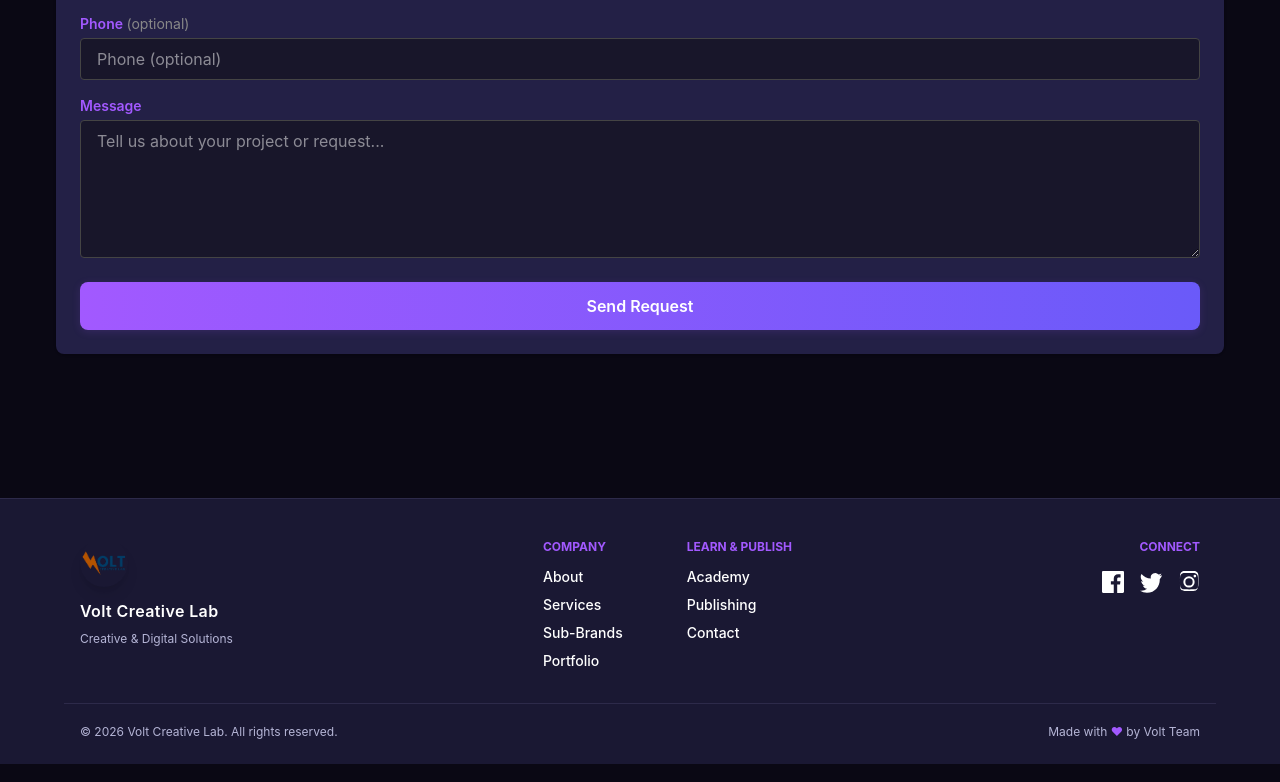
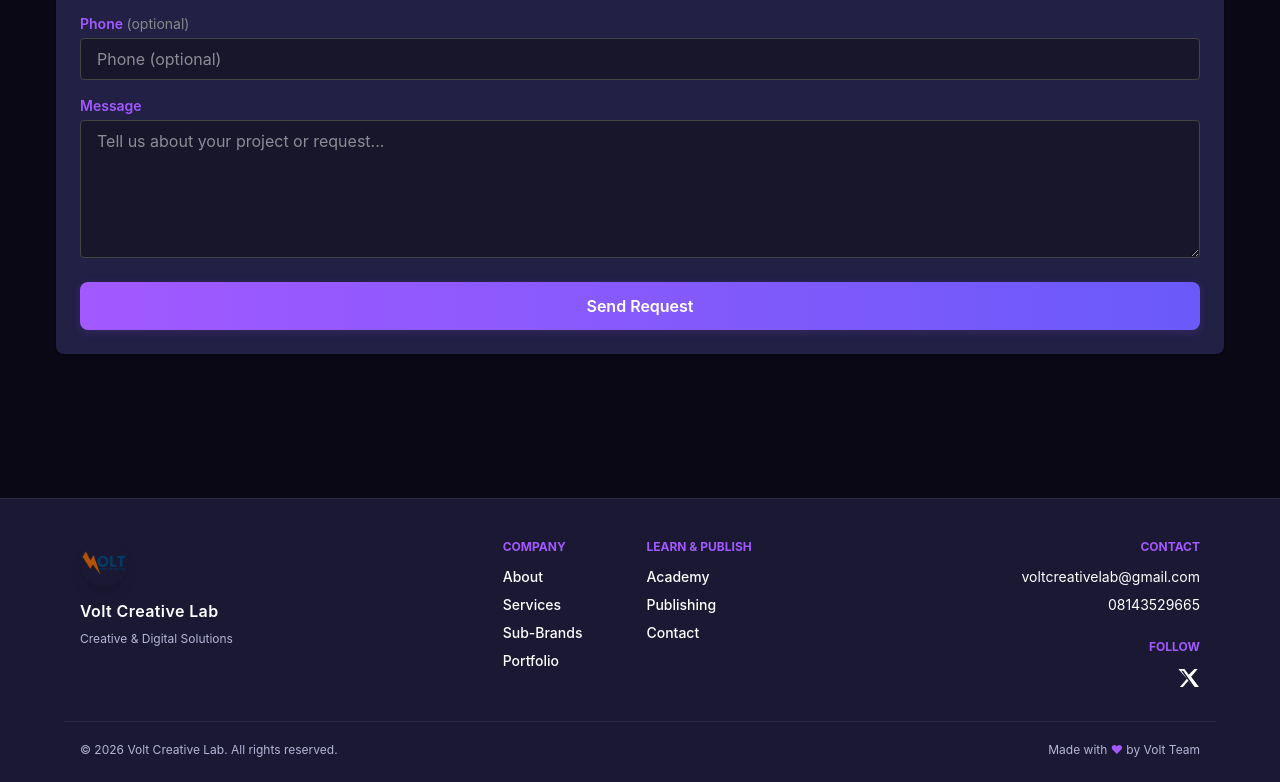
Before and after one commit to jerr001/voltcreativelab, a Next.js app in the folder volt-creative-lab/: page / in a window 1280 px wide. Shown: the part 5160-5942 px from the top of the page. Built offline with nearby package versions, Linux system fonts and the light colour scheme.

Commit message:
Update footer with contact info and X link, add API logging

```diff
--- a/volt-creative-lab/src/app/api/contact/route.ts
+++ b/volt-creative-lab/src/app/api/contact/route.ts
@@ -5,6 +5,9 @@ const COMPANY_EMAIL = "voltcreativelab@gmail.com";
 
 export async function POST(request: NextRequest) {
   try {
+    console.log("Contact API called");
+    console.log("RESEND_API_KEY exists:", !!process.env.RESEND_API_KEY);
+
     const resend = new Resend(process.env.RESEND_API_KEY);
     const body = await request.json();
     const { name, email, phone, message } = body;
@@ -38,13 +41,15 @@ export async function POST(request: NextRequest) {
     `;
 
     // Send email to company
-    await resend.emails.send({
+    console.log("Sending email to company:", COMPANY_EMAIL);
+    const companyEmailResponse = await resend.emails.send({
       from: "onboarding@resend.dev",
       to: COMPANY_EMAIL,
       replyTo: email,
       subject: `New Contact Form Submission from ${name}`,
       html: emailHTML,
     });
+    console.log("Company email response:", companyEmailResponse);
 
     // Send confirmation email to user
     const confirmationHTML = `
@@ -60,12 +65,14 @@ export async function POST(request: NextRequest) {
       </div>
     `;
 
-    await resend.emails.send({
+    console.log("Sending confirmation email to user:", email);
+    const userEmailResponse = await resend.emails.send({
       from: "onboarding@resend.dev",
       to: email,
       subject: "We Received Your Message - Volt Creative Lab",
       html: confirmationHTML,
     });
+    console.log("User email response:", userEmailResponse);
 
     return NextResponse.json(
       { message: "Email sent successfully!" },
--- a/volt-creative-lab/src/components/Footer.tsx
+++ b/volt-creative-lab/src/components/Footer.tsx
@@ -50,17 +50,34 @@ export default function Footer() {
             </a>
           </div>
         </div>
-        {/* Socials */}
-        <div className="flex flex-col items-center lg:items-end gap-3 mt-6 lg:mt-0">
-          <span className="uppercase text-[#a259ff] text-xs font-bold mb-1">
-            Connect
-          </span>
-          <div className="flex gap-4">
+        {/* Socials & Contact */}
+        <div className="flex flex-col items-center lg:items-end gap-4 mt-6 lg:mt-0">
+          <div className="flex flex-col items-center lg:items-end gap-2">
+            <span className="uppercase text-[#a259ff] text-xs font-bold mb-1">
+              Contact
+            </span>
             <a
-              href="https://facebook.com"
+              href="mailto:voltcreativelab@gmail.com"
+              className="hover:text-[#a259ff] transition text-sm"
+            >
+              voltcreativelab@gmail.com
+            </a>
+            <a
+              href="tel:08143529665"
+              className="hover:text-[#a259ff] transition text-sm"
+            >
+              08143529665
+            </a>
+          </div>
+          <div className="flex flex-col items-center lg:items-end gap-3 mt-2">
+            <span className="uppercase text-[#a259ff] text-xs font-bold">
+              Follow
+            </span>
+            <a
+              href="https://x.com/volt_create"
               target="_blank"
-              rel="noopener"
-              aria-label="Facebook"
+              rel="noopener noreferrer"
+              aria-label="X (Twitter)"
               className="hover:text-[#a259ff] transition"
             >
               <svg
@@ -69,39 +86,7 @@ export default function Footer() {
                 fill="currentColor"
                 viewBox="0 0 24 24"
               >
-                <path d="M22.675 0h-21.35C.595 0 0 .592 0 1.326v21.348C0 23.406.595 24 1.325 24h11.495v-9.294H9.691v-3.622h3.129V8.413c0-3.1 1.893-4.788 4.659-4.788 1.325 0 2.463.099 2.797.143v3.24l-1.918.001c-1.504 0-1.797.715-1.797 1.763v2.313h3.587l-.467 3.622h-3.12V24h6.116C23.406 24 24 23.406 24 22.674V1.326C24 .592 23.406 0 22.675 0" />
-              </svg>
-            </a>
-            <a
-              href="https://twitter.com"
-              target="_blank"
-              rel="noopener"
-              aria-label="Twitter"
-              className="hover:text-[#a259ff] transition"
-            >
-              <svg
-                width="22"
-                height="22"
-                fill="currentColor"
-                viewBox="0 0 24 24"
-              >
-                <path d="M24 4.557a9.83 9.83 0 0 1-2.828.775 4.932 4.932 0 0 0 2.165-2.724c-.951.564-2.005.974-3.127 1.195a4.916 4.916 0 0 0-8.38 4.482C7.691 8.095 4.066 6.13 1.64 3.161c-.542.929-.856 2.01-.857 3.17 0 2.188 1.115 4.117 2.823 5.247a4.904 4.904 0 0 1-2.229-.616c-.054 2.281 1.581 4.415 3.949 4.89a4.936 4.936 0 0 1-2.224.084c.627 1.956 2.444 3.377 4.6 3.417A9.867 9.867 0 0 1 0 21.543a13.94 13.94 0 0 0 7.548 2.209c9.058 0 14.009-7.496 14.009-13.986 0-.213-.005-.425-.014-.636A9.936 9.936 0 0 0 24 4.557z" />
-              </svg>
-            </a>
-            <a
-              href="https://instagram.com"
-              target="_blank"
-              rel="noopener"
-              aria-label="Instagram"
-              className="hover:text-[#a259ff] transition"
-            >
-              <svg
-                width="22"
-                height="22"
-                fill="currentColor"
-                viewBox="0 0 24 24"
-              >
-                <path d="M12 2.163c3.204 0 3.584.012 4.85.07 1.366.062 2.633.334 3.608 1.308.974.974 1.246 2.241 1.308 3.608.058 1.266.069 1.646.069 4.85s-.012 3.584-.07 4.85c-.062 1.366-.334 2.633-1.308 3.608-.974.974-2.241 1.246-3.608 1.308-1.266.058-1.646.069-4.85.069s-3.584-.012-4.85-.07c-1.366-.062-2.633-.334-3.608-1.308-.974-.974-1.246-2.241-1.308-3.608C2.175 15.647 2.163 15.267 2.163 12s.012-3.584.07-4.85c.062-1.366.334-2.633 1.308-3.608C4.515 2.497 5.782 2.225 7.148 2.163 8.414 2.105 8.794 2.094 12 2.094m0-2.163C8.741-.069 8.332-.058 7.052.002 5.782.062 4.515.334 3.54 1.308 2.566 2.282 2.294 3.549 2.232 4.815c-.06 1.28-.071 1.689-.071 5.185s.011 3.905.071 5.185c.062 1.266.334 2.533 1.308 3.508.975.974 2.242 1.246 3.512 1.308 1.28.06 1.689.071 5.185.071s3.905-.011 5.185-.071c1.266-.062 2.533-.334 3.508-1.308.974-.975 1.246-2.242 1.308-3.508.06-1.28.071-1.689.071-5.185s-.011-3.905-.071-5.185c-.062-1.266-.334-2.533-1.308-3.508-.975-.974-2.242-1.246-3.508-1.308C15.267-.058 14.858-.069 12-.069zm0 5.838a6.163 6.163 0 1 0 0 12.326 6.163 6.163 0 0 0 0-12.326zm0 10.163a3.999 3.999 0 1 1 0-7.998 3.999 3.999 0 0 1 0 7.998zm6.406-11.845a1.44 1.44 0 1 0 0 2.881 1.44 1.44 0 0 0 0-2.881z" />
+                <path d="M18.244 2.25h3.308l-7.227 8.26 8.502 11.24h-6.514l-5.106-6.693-5.853 6.693h-3.308l7.73-8.835L.424 2.25h6.679l4.632 6.126L17.863 2.25h.381zm-1.97 19.5h1.828L5.556 3.966H3.607l12.667 17.784z" />
               </svg>
             </a>
           </div>
```
